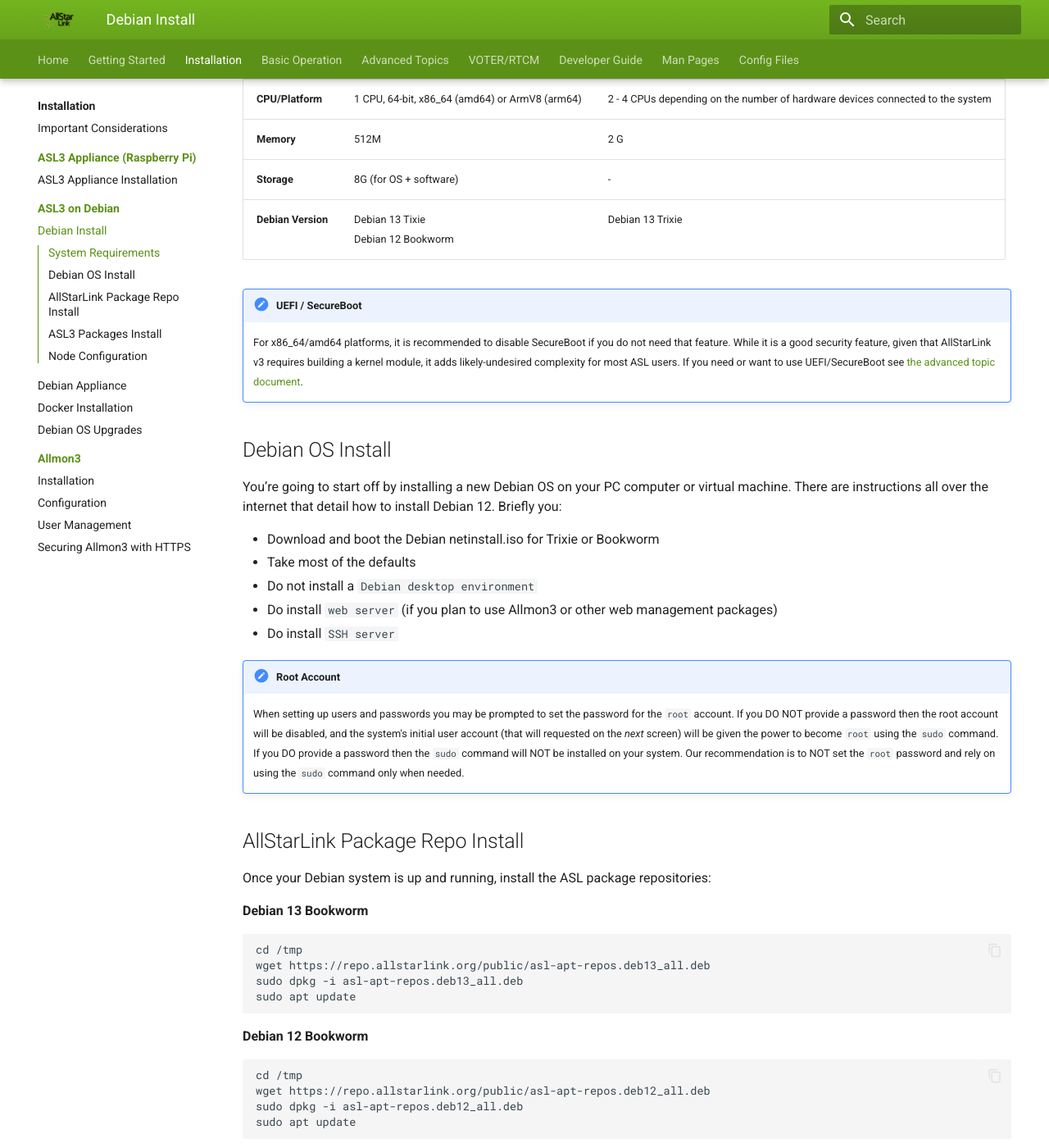
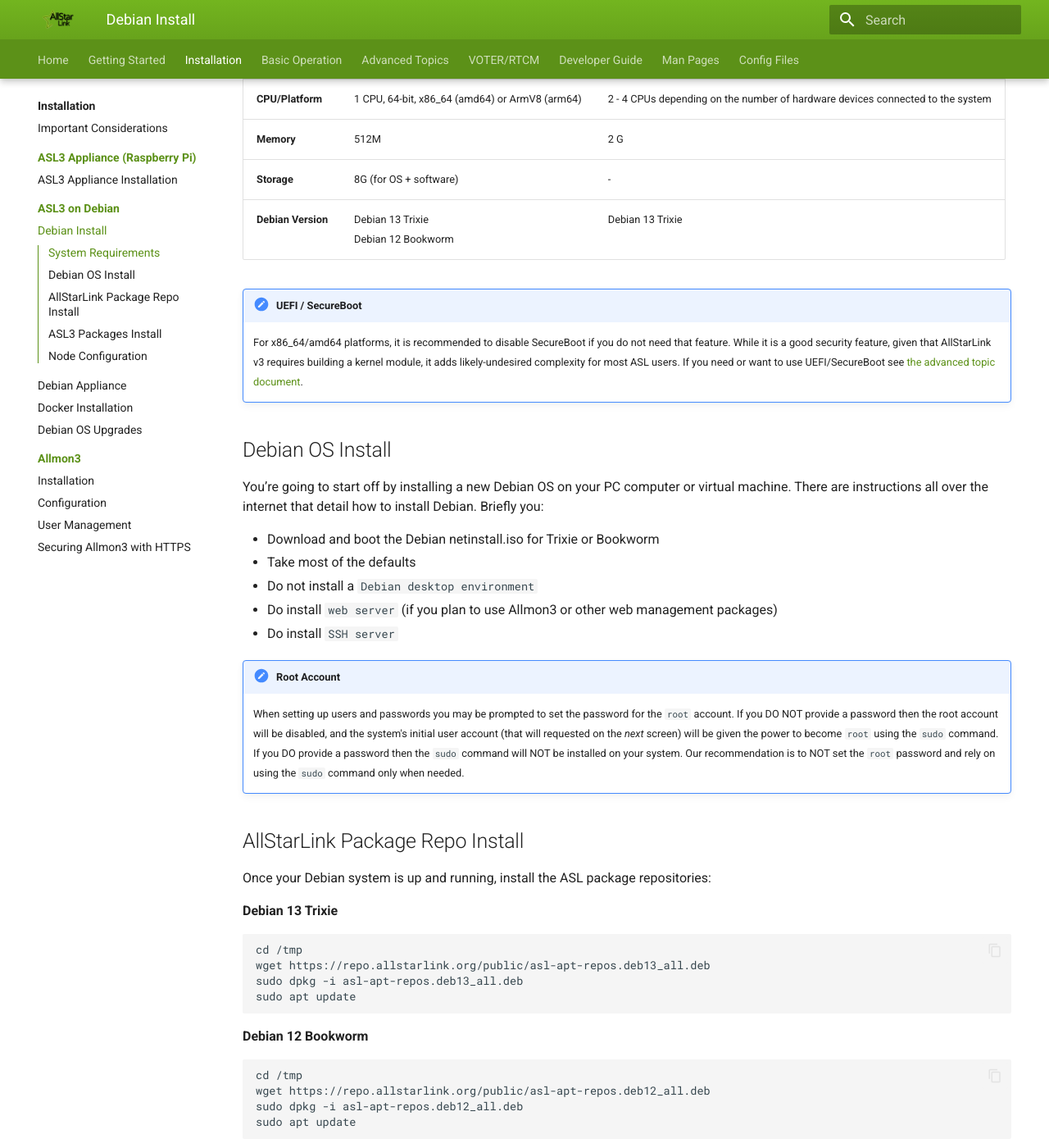
Before and after one commit to AllStarLink/ASL3-Manual, an MkDocs documentation site: the page built from docs/install/debian/install.md, in a window 1280 px wide and 1400 px high, scrolled down 501 px. Shown: the whole window at 82% size. Built offline with MkDocs 1.6.1 and Material for MkDocs 9.7.7, drawn with Linux system fonts in a browser that asks for light colours.

Commit message:
trixie docs

````diff
--- a/docs/install/debian/install.md
+++ b/docs/install/debian/install.md
@@ -13,15 +13,15 @@
 | **CPU/Platform** | 1 CPU, 64-bit, x86_64 (amd64) or ArmV8 (arm64) | 2 - 4 CPUs depending on the number of hardware devices connected to the system |
 | **Memory** | 512M | 2 G |
 | **Storage** | 8G (for OS + software) | - |
-| **Debian Version** | Debian 13 Tixie<br>Debian 12 Bookworm | Debian 13 Trixie |
+| **Debian Version** | Debian 13 Trixie<br>Debian 12 Bookworm | Debian 13 Trixie |
 
 !!! note "UEFI / SecureBoot"
     For x86_64/amd64 platforms, it is recommended to disable SecureBoot if you do not need that feature. While it is a good security feature, given that AllStarLink v3 requires building a kernel module, it adds likely-undesired complexity for most ASL users. If you need or want to use UEFI/SecureBoot see [the advanced topic document](../../adv-topics/uefi-secureboot.md).
 
 ## Debian OS Install
-You’re going to start off by installing a new Debian OS on your PC computer or virtual machine. There are instructions all over the internet that detail how to install Debian 12. Briefly you:
+You’re going to start off by installing a new Debian OS on your PC computer or virtual machine. There are instructions all over the internet that detail how to install Debian. Briefly you:
 
- * Download and boot the Debian  netinstall.iso for Trixie or Bookworm
+ * Download and boot the Debian netinstall.iso for Trixie or Bookworm
  * Take most of the defaults
  * Do not install a `Debian desktop environment`
  * Do install `web server` (if you plan to use Allmon3 or other web management packages)
@@ -33,7 +33,7 @@
 ## AllStarLink Package Repo Install
 Once your Debian system is up and running, install the ASL package repositories:
 
-**Debian 13 Bookworm**
+**Debian 13 Trixie**
 ```
 cd /tmp
 wget https://repo.allstarlink.org/public/asl-apt-repos.deb13_all.deb
````
